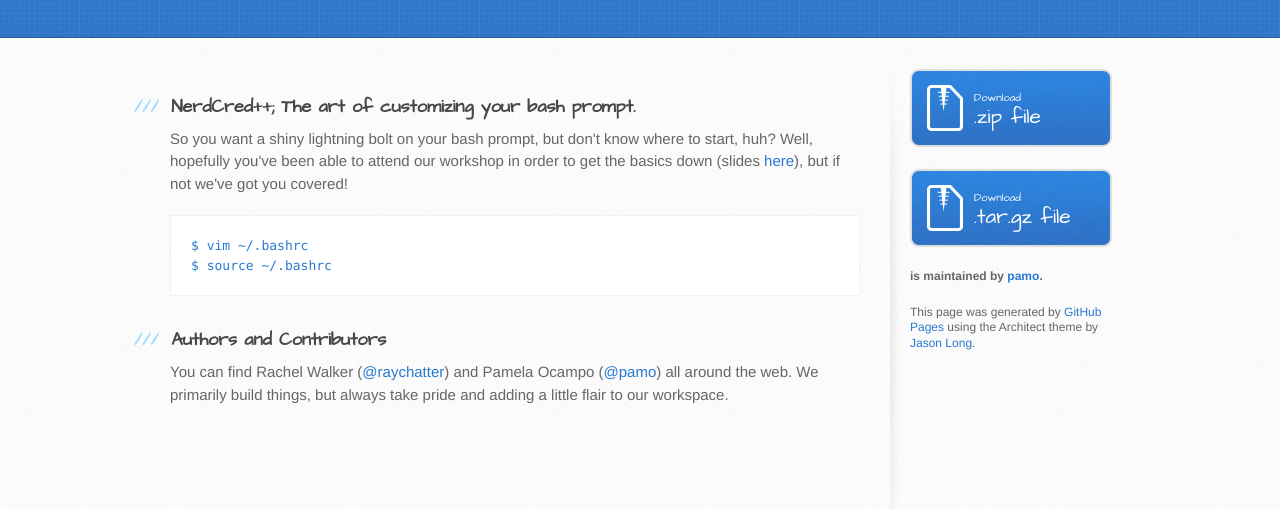
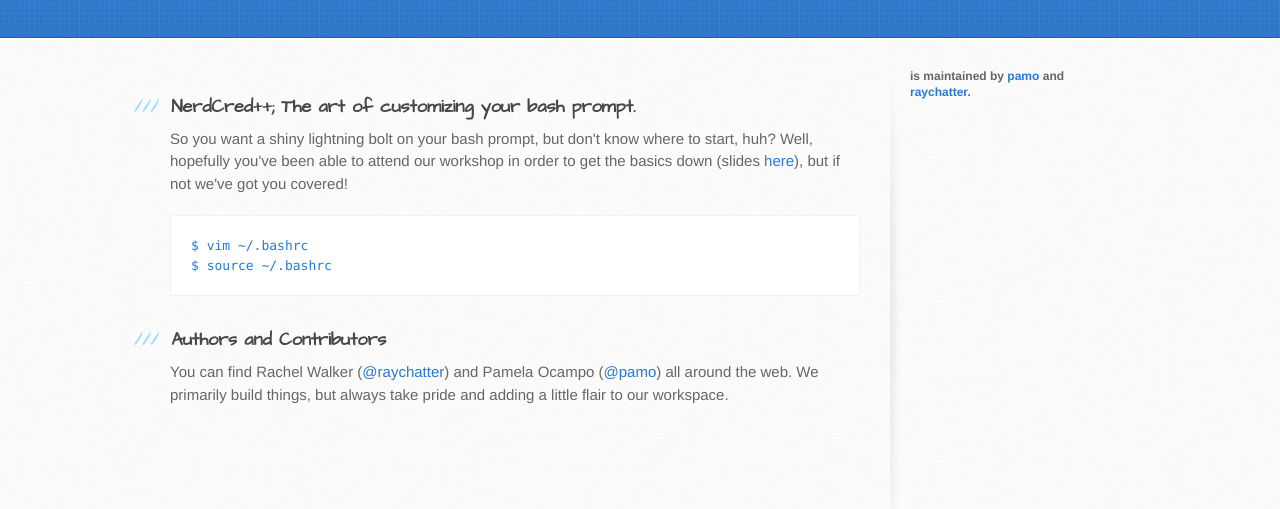
Before and after one commit to pamo/nerdcred, a plain HTML site: page index.html in a window 1280 px wide. Shown: the part 197-706 px from the top of the page. Drawn offline with Linux system fonts and the light colour scheme.

Commit message:
Updated title and sidebar

```diff
--- a/index.html
+++ b/index.html
@@ -13,7 +13,7 @@
     <script src="//html5shiv.googlecode.com/svn/trunk/html5.js"></script>
     <![endif]-->
 
-    <title>NerdCred++ by pamo</title>
+    <title>NerdCred++; The art of Bash Customization</title>
   </head>
 
   <body>
@@ -46,18 +46,10 @@ $ source ~/.bashrc
         </section>
 
         <aside id="sidebar">
-          <a href="https://github.com/pamo/nerdcred/zipball/master" class="button">
-            <small>Download</small>
-            .zip file
-          </a>
-          <a href="https://github.com/pamo/nerdcred/tarball/master" class="button">
-            <small>Download</small>
-            .tar.gz file
-          </a>
+            <p class="repo-owner"><a href="https://github.com/pamo/nerdcred"></a>
+          is maintained by <a href="https://github.com/pamo">pamo</a> and <a
+          href="https://github.com/raychatter">raychatter</a>.</p>
 
-          <p class="repo-owner"><a href="https://github.com/pamo/nerdcred"></a> is maintained by <a href="https://github.com/pamo">pamo</a>.</p>
-
-          <p>This page was generated by <a href="https://pages.github.com">GitHub Pages</a> using the Architect theme by <a href="https://twitter.com/jasonlong">Jason Long</a>.</p>
         </aside>
       </div>
     </div>
```
